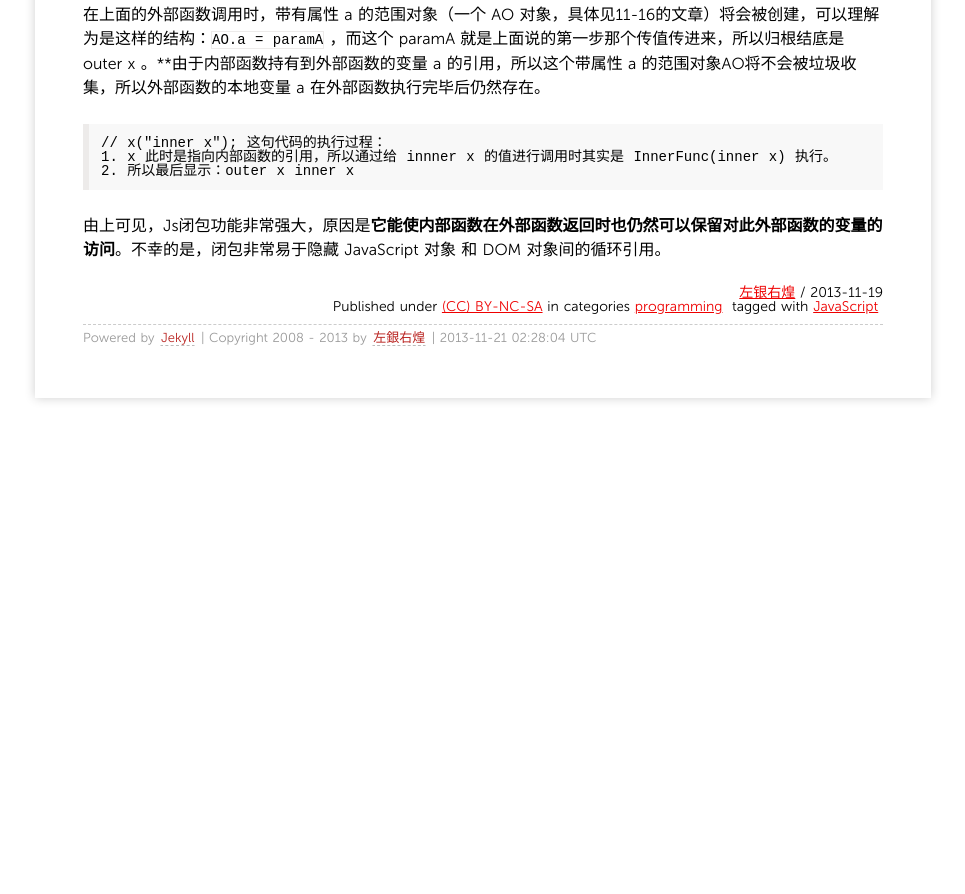
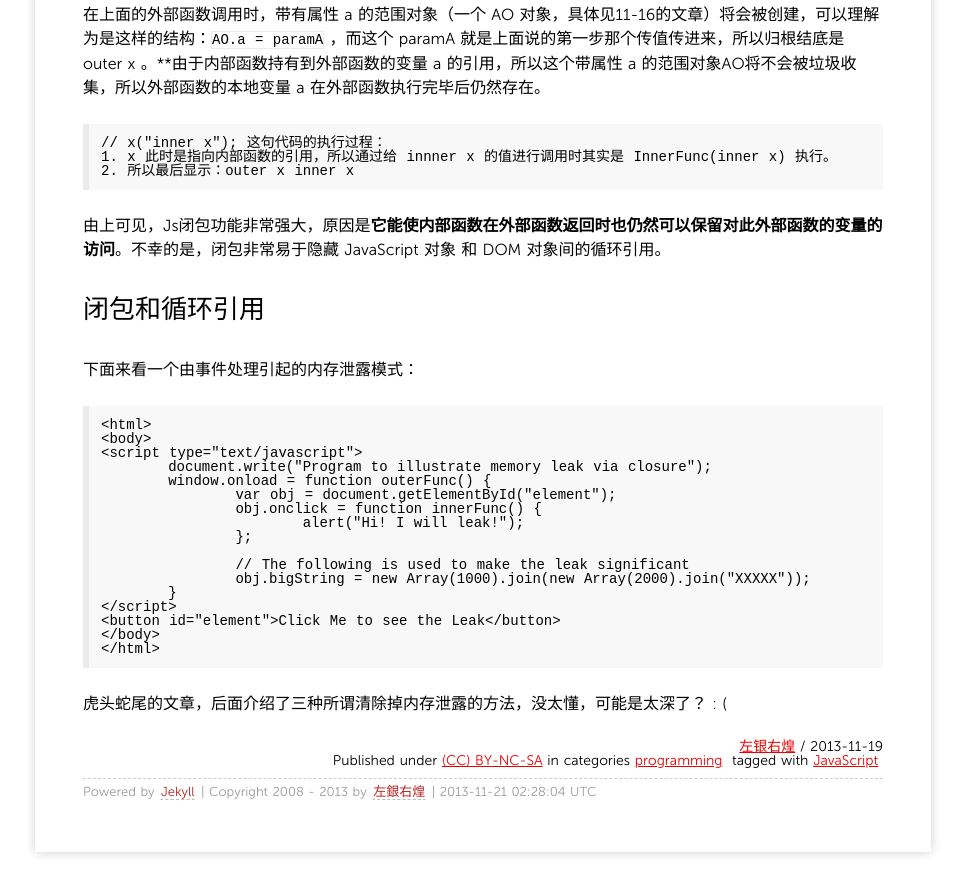
Before and after one commit to grahamle/grahamle.github.com, a Jekyll site: the page built from _posts/2013/11/2013-11-19-Js中的内存泄露问题.md, in a window 1280 px wide and 900 px high, scrolled down 2381 px. Shown: the top 894 px of the window, without its empty margins (157-1122 px from the left). Built offline with Jekyll 4.4.1, drawn with Linux system fonts in a browser that asks for light colours; Markdown is read by kramdown in place of the engine named in the settings; comment, search, counter and statistics services are not loaded; before the commit the page ends 2827 px from its top, so only the background shows below that.

Commit message:
update js closure

```diff
--- a/_posts/2013/11/2013-11-19-Js中的内存泄露问题.md
+++ b/_posts/2013/11/2013-11-19-Js中的内存泄露问题.md
@@ -106,3 +106,26 @@ Js开发人员使用内部函数来在其他函数中集成小型的实用函数
 	2. 所以最后显示：outer x inner x
 
 由上可见，Js闭包功能非常强大，原因是**它能使内部函数在外部函数返回时也仍然可以保留对此外部函数的变量的访问**。不幸的是，闭包非常易于隐藏 JavaScript 对象 和 DOM 对象间的循环引用。
+
+## 闭包和循环引用
+下面来看一个由事件处理引起的内存泄露模式：
+
+	<html>
+	<body>
+	<script type="text/javascript">
+		document.write("Program to illustrate memory leak via closure");
+		window.onload = function outerFunc() {
+			var obj = document.getElementById("element");
+			obj.onclick = function innerFunc() {
+				alert("Hi! I will leak!");
+			};
+
+			// The following is used to make the leak significant
+			obj.bigString = new Array(1000).join(new Array(2000).join("XXXXX"));
+		}
+	</script>
+	<button id="element">Click Me to see the Leak</button>
+	</body>
+	</html>
+
+虎头蛇尾的文章，后面介绍了三种所谓清除掉内存泄露的方法，没太懂，可能是太深了？ : (
```
Also changed, not shown: 404.md (+1 -1 lines).
